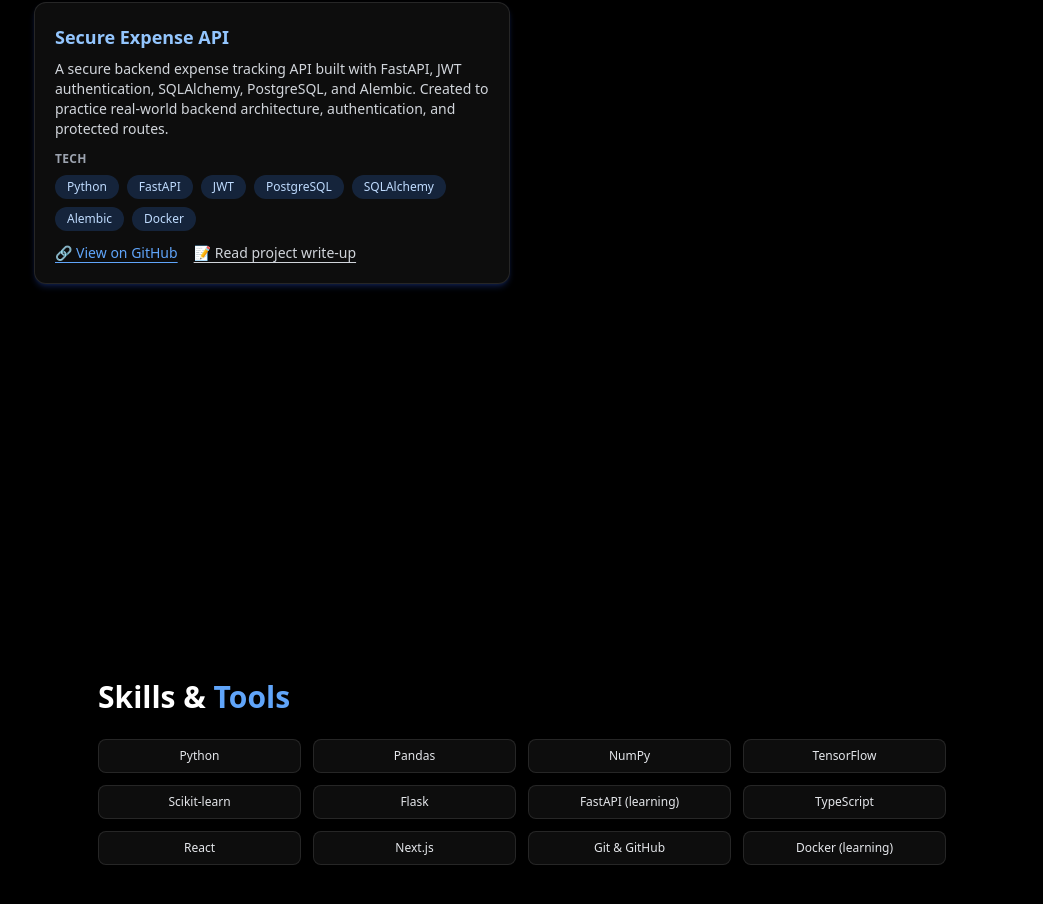
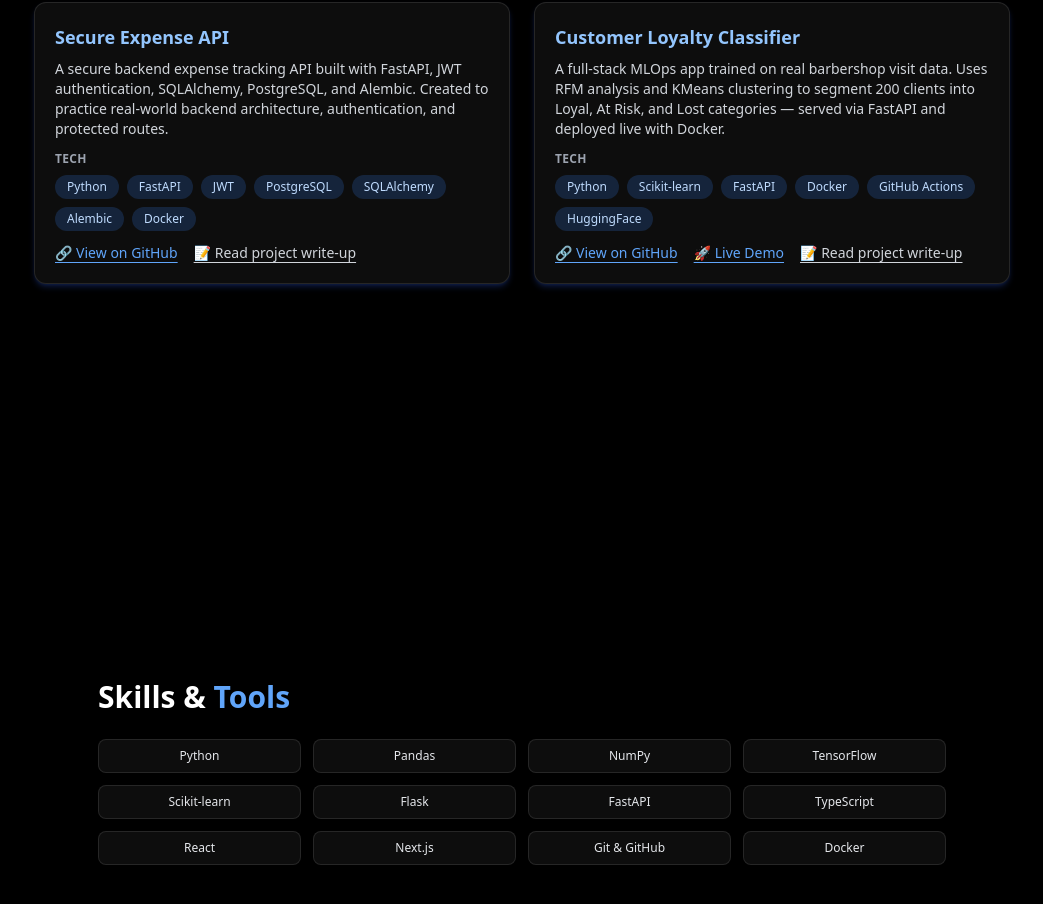
Before and after one commit to Costas1992/kostas-portfolio-v2, a Next.js app: page / in a window 1280 px wide. Shown: the part 2028-2932 px from the top of the page, without its empty margins (118-1161 px from the left). Built offline with nearby package versions, Linux system fonts and the light colour scheme.

Commit message:
Added new project custome-loyalty-segment, and blog post

```diff
--- a/src/pages/index.tsx
+++ b/src/pages/index.tsx
@@ -197,6 +197,8 @@ function ProjectsSection() {
       </motion.h2>
 
       <div className="grid gap-6 md:grid-cols-2">
+
+        {/* ── YouTube Sentiment Analyzer ── */}
         <motion.div
           initial={{ opacity: 0, y: 16 }}
           whileInView={{ opacity: 1, y: 0 }}
@@ -222,7 +224,6 @@ function ProjectsSection() {
             <Tag>TensorFlow</Tag>
             <Tag>Flask</Tag>
             <Tag>YouTube API</Tag>
-
           </div>
 
           <div className="mt-auto flex flex-wrap gap-4 text-sm">
@@ -233,7 +234,6 @@ function ProjectsSection() {
             >
               🔗 View on GitHub
             </a>
-
             <a
               href="/blog/youtube-sentiment"
               className="text-gray-300 underline underline-offset-4 hover:text-blue-300"
@@ -243,6 +243,7 @@ function ProjectsSection() {
           </div>
         </motion.div>
 
+        {/* ── Personal Portfolio Website ── */}
         <motion.div
           initial={{ opacity: 0, y: 16 }}
           whileInView={{ opacity: 1, y: 0 }}
@@ -279,7 +280,6 @@ function ProjectsSection() {
             >
               🔗 View on GitHub
             </a>
-
             <a
               href="/blog/portfolio-site"
               className="text-gray-300 underline underline-offset-4 hover:text-blue-300"
@@ -289,6 +289,7 @@ function ProjectsSection() {
           </div>
         </motion.div>
 
+        {/* ── Secure Expense API ── */}
         <motion.div
           initial={{ opacity: 0, y: 16 }}
           whileInView={{ opacity: 1, y: 0 }}
@@ -328,7 +329,6 @@ function ProjectsSection() {
             >
               🔗 View on GitHub
             </a>
-
             <a
               href="/blog/secure-expense-api"
               className="text-gray-300 underline underline-offset-4 hover:text-blue-300"
@@ -337,6 +337,62 @@ function ProjectsSection() {
             </a>
           </div>
         </motion.div>
+
+        {/* ── Customer Loyalty Classifier ── NEW ── */}
+        <motion.div
+          initial={{ opacity: 0, y: 16 }}
+          whileInView={{ opacity: 1, y: 0 }}
+          transition={{ duration: 0.6 }}
+          viewport={{ once: true }}
+          className="flex h-full flex-col rounded-xl border border-white/10 bg-white/5 p-5 shadow-md shadow-blue-900/40"
+        >
+          <h3 className="mb-2 text-lg font-semibold text-blue-300">
+            Customer Loyalty Classifier
+          </h3>
+
+          <p className="mb-3 text-sm text-gray-300">
+            A full-stack MLOps app trained on real barbershop visit data. Uses RFM
+            analysis and KMeans clustering to segment 200 clients into Loyal, At Risk,
+            and Lost categories — served via FastAPI and deployed live with Docker.
+          </p>
+
+          <p className="mb-2 text-xs font-semibold uppercase tracking-wide text-gray-400">
+            Tech
+          </p>
+
+          <div className="mb-3 flex flex-wrap gap-2 text-xs">
+            <Tag>Python</Tag>
+            <Tag>Scikit-learn</Tag>
+            <Tag>FastAPI</Tag>
+            <Tag>Docker</Tag>
+            <Tag>GitHub Actions</Tag>
+            <Tag>HuggingFace</Tag>
+          </div>
+
+          <div className="mt-auto flex flex-wrap gap-4 text-sm">
+            <a
+              href="https://github.com/Costas1992/customer-loyalty-classifier"
+              target="_blank"
+              className="text-blue-400 underline underline-offset-4 hover:text-blue-300"
+            >
+              🔗 View on GitHub
+            </a>
+            <a
+              href="https://costas92-customer-loyalty-classifier.hf.space"
+              target="_blank"
+              className="text-blue-400 underline underline-offset-4 hover:text-blue-300"
+            >
+              🚀 Live Demo
+            </a>
+            <a
+              href="/blog/customer-loyalty-classifier"
+              className="text-gray-300 underline underline-offset-4 hover:text-blue-300"
+            >
+              📝 Read project write-up
+            </a>
+          </div>
+        </motion.div>
+
       </div>
     </section>
   );
@@ -383,12 +439,12 @@ function SkillsSection() {
           "TensorFlow",
           "Scikit-learn",
           "Flask",
-          "FastAPI (learning)",
+          "FastAPI",
           "TypeScript",
           "React",
           "Next.js",
           "Git & GitHub",
-          "Docker (learning)",
+          "Docker",
         ].map((skill) => (
           <div
             key={skill}
```
Also changed, not shown: src/pages/blog/customer-loyalty-classifier.mdx (added, +73 -0 lines).
